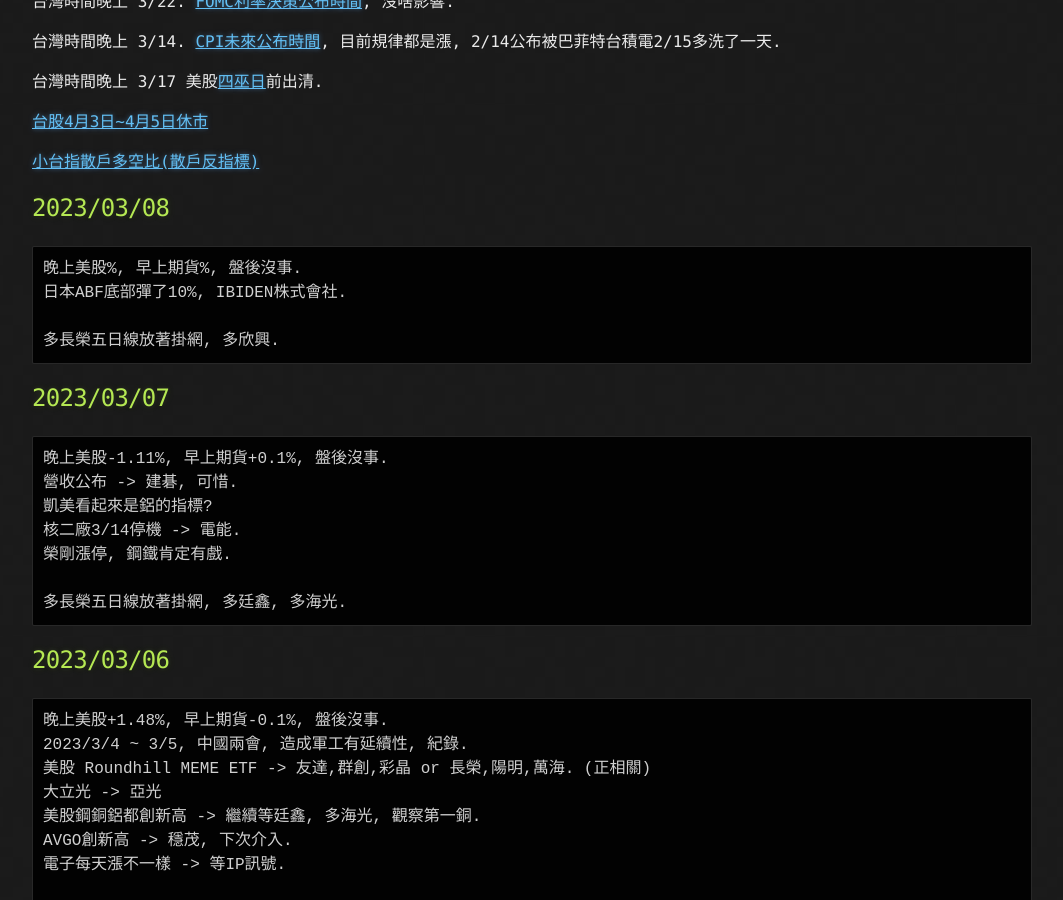
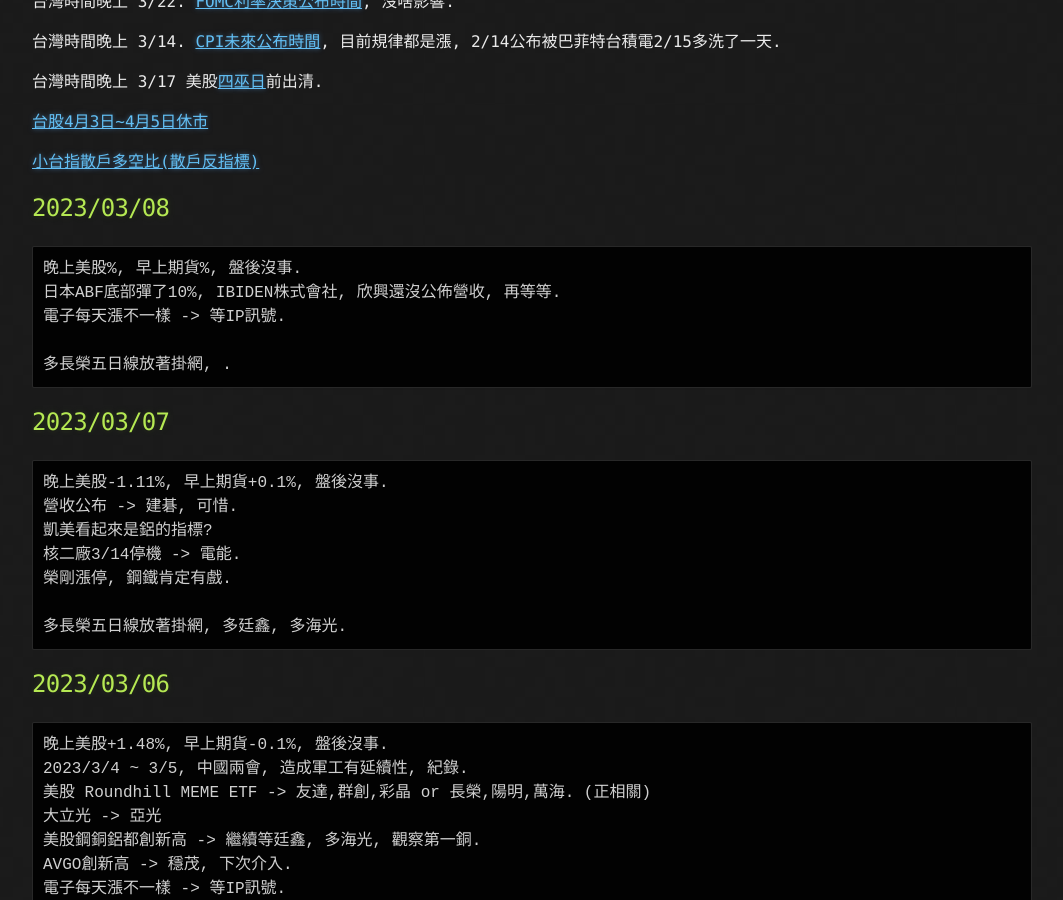
Before and after one commit to lepg5487/Stock_God, a Jekyll site: the page built from index.md, in a window 1280 px wide and 900 px high, scrolled down 428 px. Shown: the whole window, without its empty margins (108-1171 px from the left). Built offline with Jekyll 4.4.1, drawn with Linux system fonts in a browser that asks for light colours; our own code applies the rules of GitHub Pages for plain Markdown files.

Commit message:
Update index.md

````diff
--- a/index.md
+++ b/index.md
@@ -23,9 +23,10 @@
 ## 2023/03/08
 ```
 晚上美股%, 早上期貨%, 盤後沒事.
-日本ABF底部彈了10%, IBIDEN株式會社.
-
-多長榮五日線放著掛網, 多欣興.
+日本ABF底部彈了10%, IBIDEN株式會社, 欣興還沒公佈營收, 再等等.
+電子每天漲不一樣 -> 等IP訊號.
+
+多長榮五日線放著掛網, .
 ```
 
 ## 2023/03/07
````
